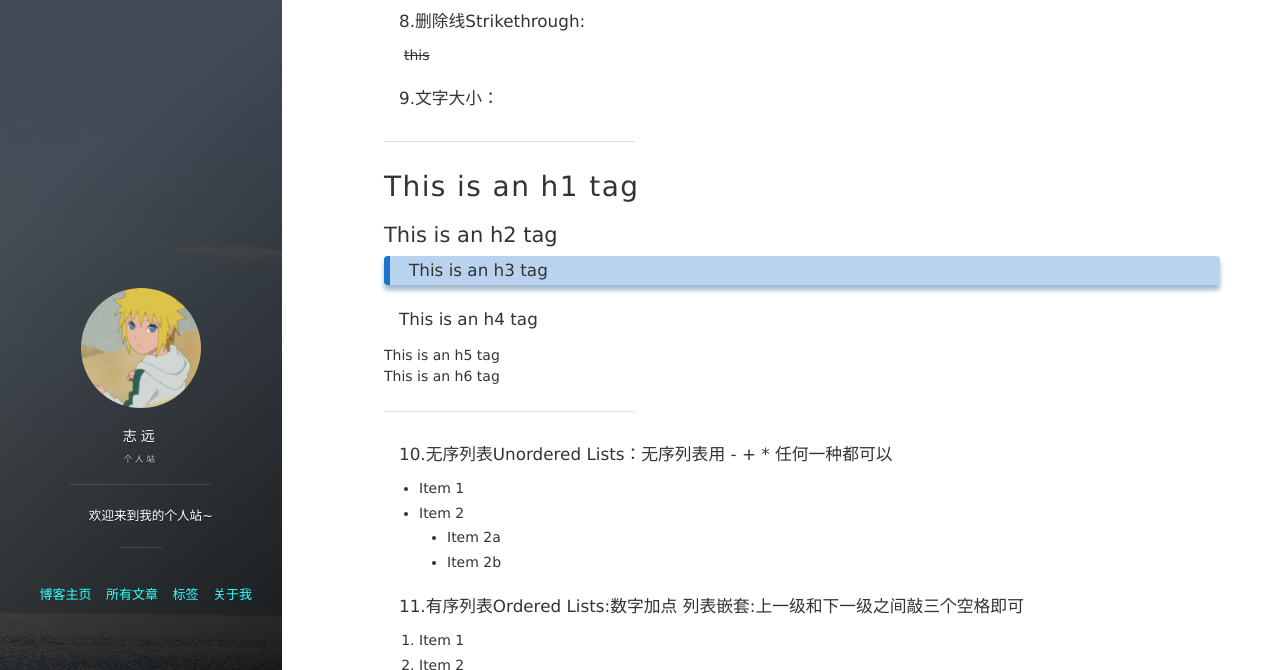
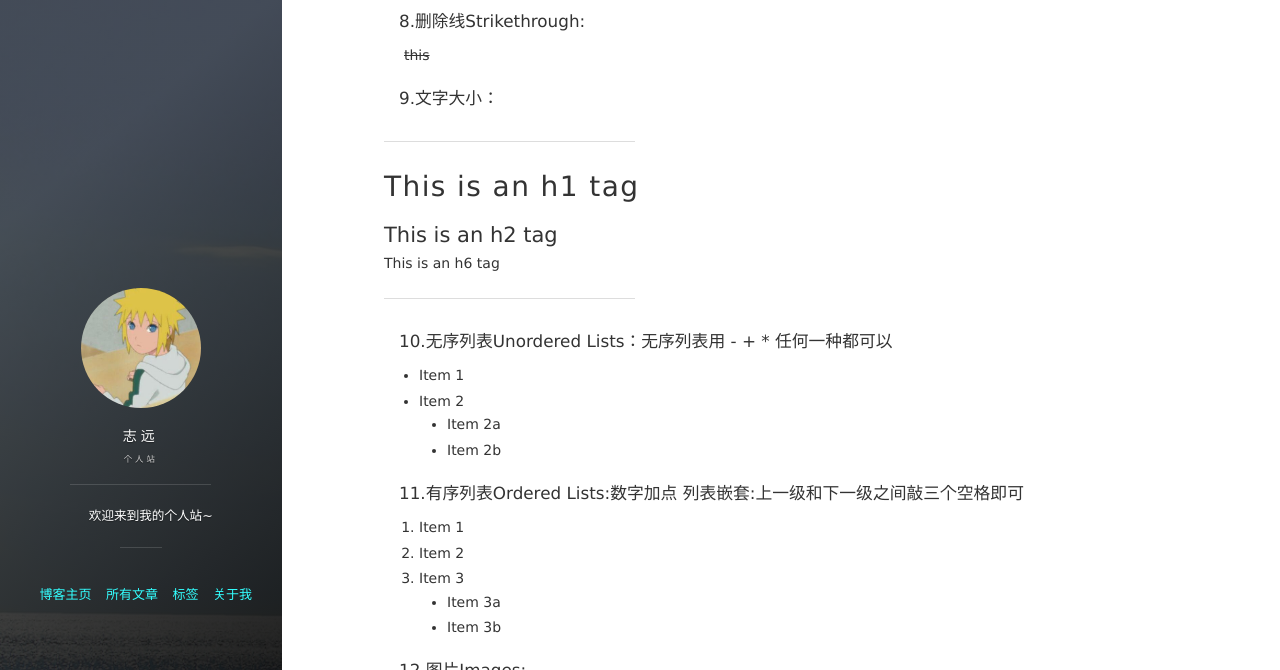
Before and after one commit to blueskyxzy/blueskyxzy.github.io, a Jekyll site: the page built from _posts/2019-11-07-markdownTool.md, in a window 1280 px wide and 900 px high, scrolled down 1017 px, cut to the strip 0-670 px from the top of the window. Built offline with Jekyll 4.4.1, drawn with Linux system fonts in a browser that asks for light colours; nearby versions of some CDN libraries; comment, search, counter and statistics services are not loaded.

Commit message:
add Markdown

```diff
--- a/_posts/2019-11-07-markdownTool.md
+++ b/_posts/2019-11-07-markdownTool.md
@@ -48,9 +48,6 @@ tags: 总结
 ****
 # This is an h1 tag
 ## This is an h2 tag
-### This is an h3 tag
-#### This is an h4 tag
-##### This is an h5 tag
 ###### This is an h6 tag
 ****
 
```
